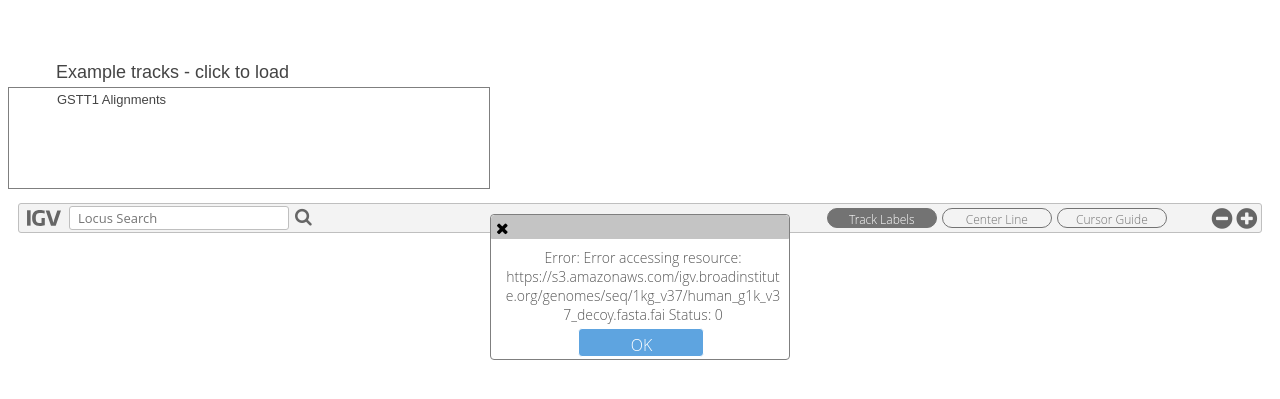
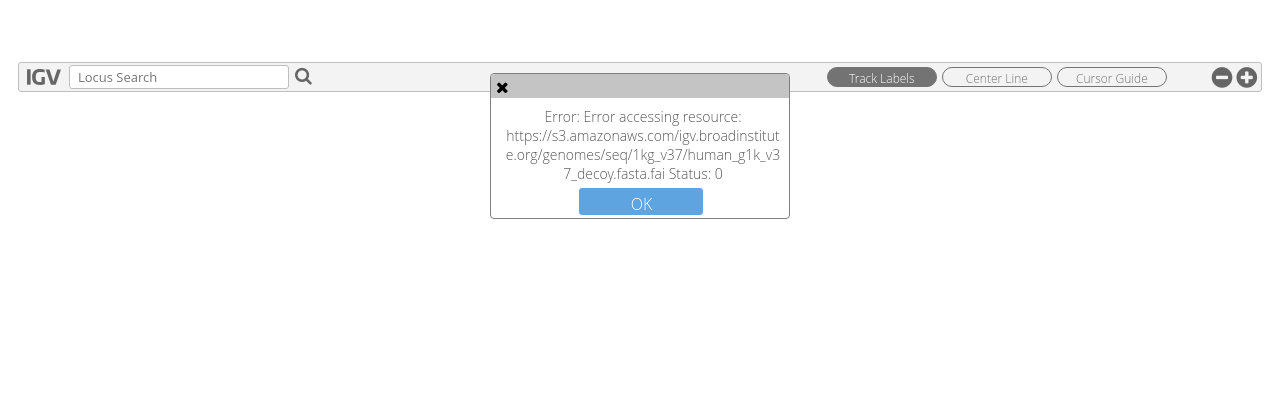
Before and after one commit to igvteam/igv.js-flask, a Flask app: page / in a window 1280 px wide. Shown: the top 399 px of the page. Run offline with Flask 2, Linux system fonts and the light colour scheme; some libraries are stand-ins or nearby versions.

Commit message:
update example page (igv.html)

```diff
--- a/igvjs/static/js/init.js
+++ b/igvjs/static/js/init.js
@@ -10,7 +10,7 @@
           fastaURL: "https://s3.amazonaws.com/igv.broadinstitute.org/genomes/seq/1kg_v37/human_g1k_v37_decoy.fasta",
           cytobandURL: "https://s3.amazonaws.com/igv.broadinstitute.org/genomes/seq/b37/b37_cytoband.txt"
       },
-      locus: "gstt1",
+      locus: "22:24,375,771-24,376,878",
       tracks:
               [
                   {
@@ -24,8 +24,12 @@
                       visibilityWindow: 10000000,
                       order: Number.MAX_VALUE,
                       displayMode: "EXPANDED"
+                  },
+                  {
+                      url: 'static/data/public/gstt1_sample.bam',
+                      name: 'GSTT1 Alignments',
+                      height: 500
                   }
-
               ]
   };
 
--- a/igvjs/templates/igv.html
+++ b/igvjs/templates/igv.html
@@ -35,65 +35,11 @@
     <script src="https://apis.google.com/js/api.js"></script>
 
 
-    <style type="text/css">
-
-        #trackList {
-
-            border-color: rgb(127, 127, 127);
-            border-style: solid;
-            border-width: thin;
-
-            width: 480px;
-            height: 100px;
-            overflow-y: auto;
-        }
-
-        div#trackList > div, div#myDiv > h3 {
-
-            font-family: 'PT Sans', sans-serif;
-            font-size: small;
-            font-weight: 400;
-
-            color: #444;
-            margin-left: 16px;
-            margin-top: 4px;
-            margin-bottom: 4px;
-
-            padding-left: 32px;
-        }
-
-        div#myDiv > h3 {
-            font-size: large;
-        }
-
-        div#trackList > div:hover,
-        div#trackList > div:focus,
-        div#trackList > div:active {
-            cursor: pointer;
-            color: white;
-            background-color: rgba(49, 106, 246, 1);
-        }
-
-    </style>
-
 </head>
 
 <body>
 
 <div id="myDiv" style="padding-top: 50px;padding-bottom: 20px; height: auto">
-
-    <h3>Example tracks - click to load</h3>
-
-    <div id="trackList" style="margin-bottom: 10px;">
-
-        <div onclick="igv.browser.loadTrack({
-                            url: 'static/data/public/gstt1_sample.bam',
-                            name: 'GSTT1 Alignments',
-                            height: 500,
-                        })"> GSTT1 Alignments
-        </div>
-
-    </div>
 
     {% if config.USES_OAUTH %}
     <button id="signinbutton" disabled='disabled' onclick="handleSignInClick()">Authorize</button>
```
